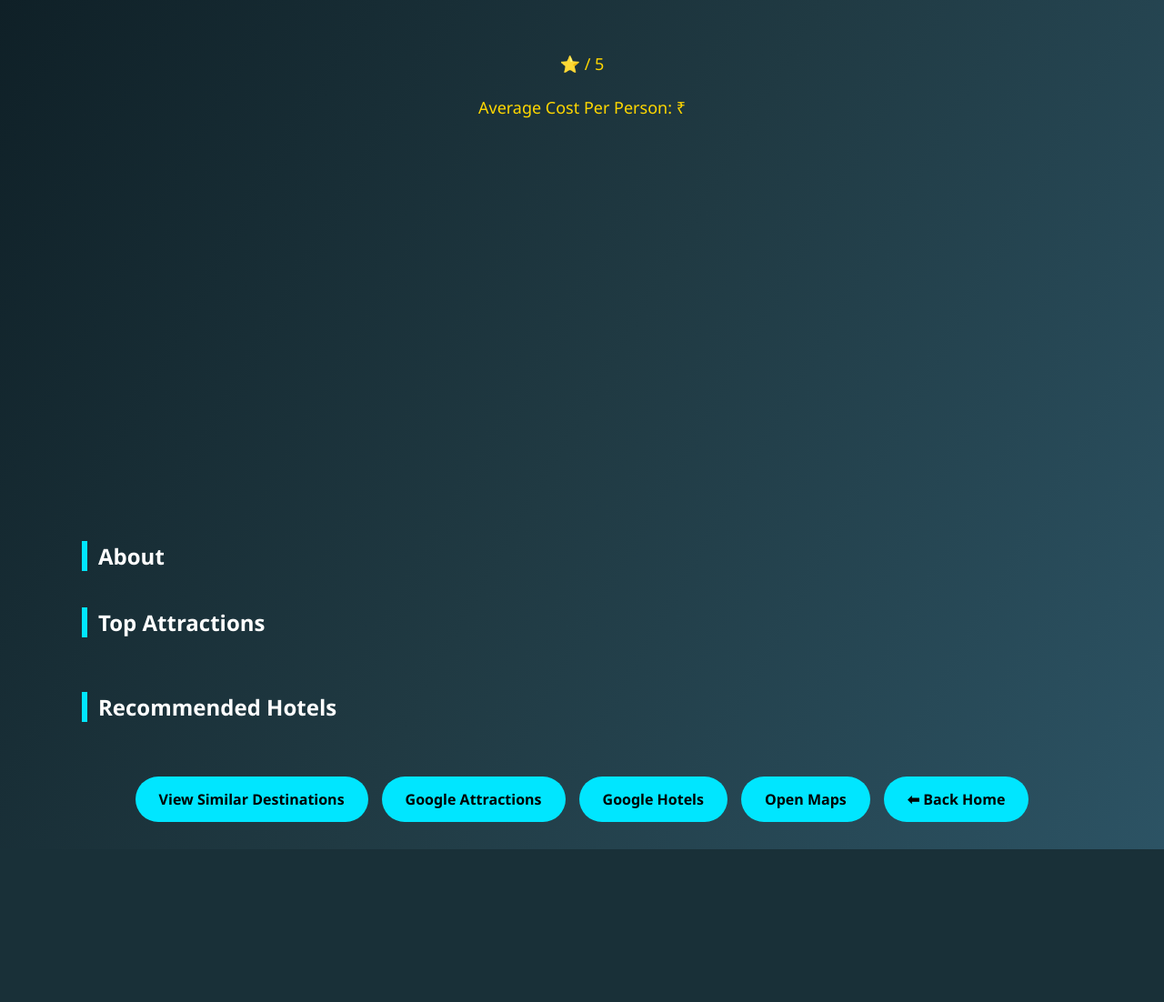
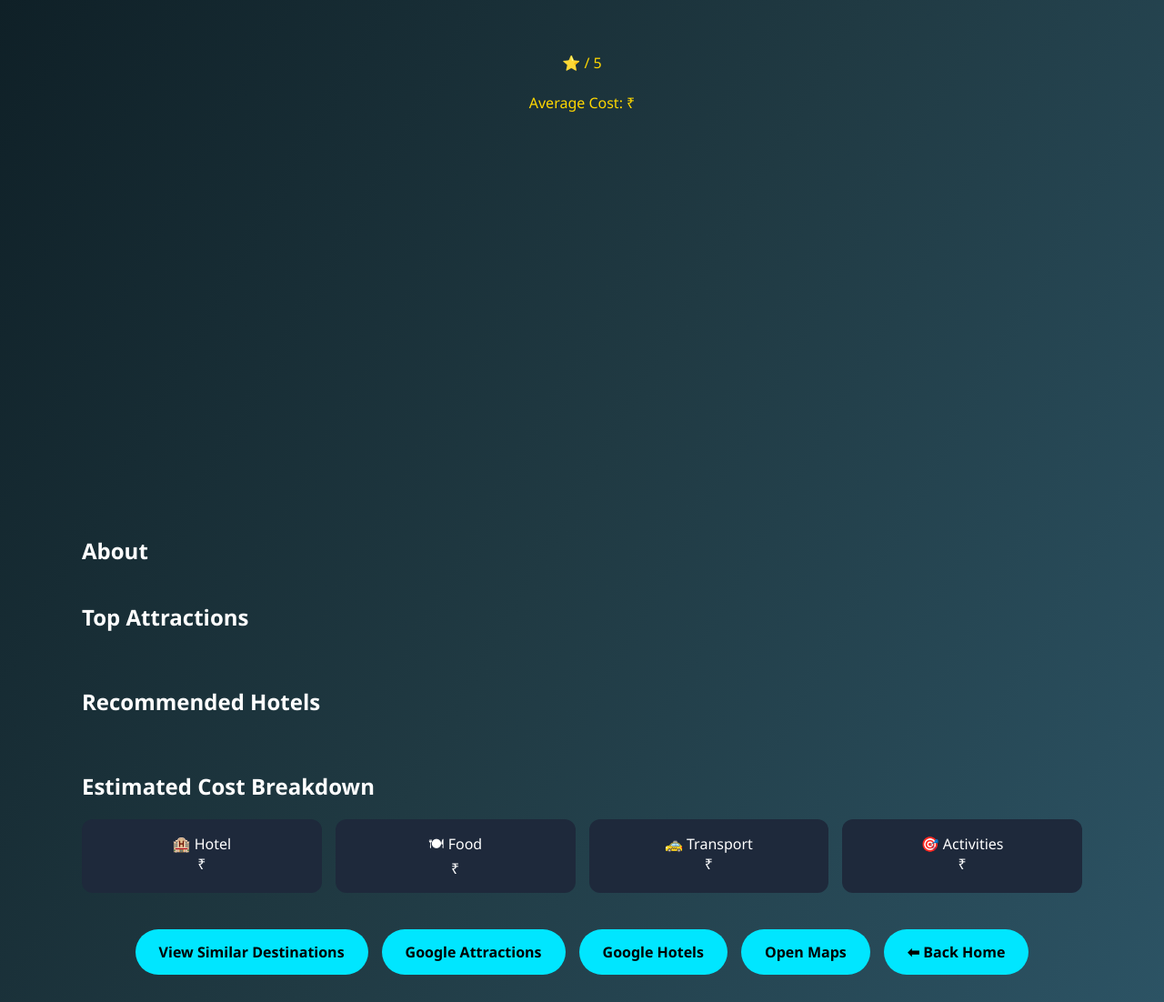
Before and after one commit to Bharath25-tech/Travel-Recommendation-System, a Flask app: template templates/result.html in a window 1280 px wide. Shown: the whole page at 91% size. Before the commit the page ends 934 px from the top, so only its background shows below. Run offline with Flask 3, Linux system fonts and the light colour scheme; the template is opened without the code that fills it, so the values that code supplies are empty; parts of the project's set-up code (start-up, migrations or seed data) failed here and were passed over.

Commit message:
version 1.0

```diff
--- a/app.py
+++ b/app.py
@@ -76,7 +76,20 @@ def predict():
         else:
             budget_msg = "May exceed your budget ⚠"
 
-        # Images
+        # ---------- COST BREAKDOWN ----------
+        hotel_cost = int(avg_cost * 0.40)
+        food_cost = int(avg_cost * 0.25)
+        transport_cost = int(avg_cost * 0.20)
+        activity_cost = int(avg_cost * 0.15)
+
+        costs = {
+            "hotel": hotel_cost,
+            "food": food_cost,
+            "transport": transport_cost,
+            "activity": activity_cost
+        }
+
+        # ---------- Images ----------
         image_folder = os.path.join("static","images",dest)
         images = []
         if os.path.exists(image_folder):
@@ -90,6 +103,7 @@ def predict():
             "rating": info.get("rating",4.0),
             "avg_cost": avg_cost,
             "budget_msg": budget_msg,
+            "costs": costs,
             "places": info.get("attractions",[]),
             "hotels": info.get("hotels",[]),
             "images": images,
--- a/templates/result.html
+++ b/templates/result.html
@@ -1,13 +1,12 @@
 <!DOCTYPE html>
-<html lang="en">
+<html>
 <head>
-<meta charset="UTF-8">
-<title>{{ result.name }} - Travel Recommendation</title>
+<title>{{ result.name }}</title>
 
 <style>
 body{
 margin:0;
-    font-family:'Segoe UI',sans-serif;
+font-family:'Segoe UI';
 background:linear-gradient(120deg,#0f2027,#203a43,#2c5364);
 color:white;
 }
@@ -18,19 +17,14 @@ body{
 padding:30px;
 }
 
-h1{
-    text-align:center;
-    font-size:42px;
-}
+h1{text-align:center;font-size:42px;}
 
 .rating{
 text-align:center;
-    font-size:18px;
 color:gold;
-    margin-bottom:10px;
+margin-bottom:15px;
 }
 
-/* Slider */
 .slider{
 position:relative;
 height:400px;
@@ -55,15 +49,8 @@ h1{
 
 .active{opacity:1;}
 
-/* Section */
 .section{margin-top:40px;}
 
-.section h2{
-    border-left:6px solid #00e6ff;
-    padding-left:12px;
-}
-
-/* Cards */
 .card-grid{
 display:grid;
 grid-template-columns:repeat(auto-fit,minmax(220px,1fr));
@@ -77,7 +64,6 @@ h1{
 text-align:center;
 }
 
-/* Buttons */
 .buttons{
 display:flex;
 justify-content:center;
@@ -94,10 +80,6 @@ h1{
 border-radius:30px;
 font-weight:bold;
 }
-
-.btn:hover{
-    background:white;
-}
 </style>
 </head>
 
@@ -110,10 +92,9 @@ h1{
 <div class="rating">
 ⭐ {{ result.rating }} / 5 <br>
 {{ result.budget_msg }} <br>
-Average Cost Per Person: ₹{{ result.avg_cost }}
+Average Cost: ₹{{ result.avg_cost }}
 </div>
 
-<!-- IMAGE SLIDER -->
 <div class="slider">
 {% for img in result.images %}
 <div class="slide {% if loop.index==1 %}active{% endif %}">
@@ -122,13 +103,11 @@ Average Cost Per Person: ₹{{ result.avg_cost }}
 {% endfor %}
 </div>
 
-<!-- ABOUT -->
 <div class="section">
 <h2>About</h2>
 <p>{{ result.description }}</p>
 </div>
 
-<!-- ATTRACTIONS -->
 <div class="section">
 <h2>Top Attractions</h2>
 <div class="card-grid">
@@ -138,7 +117,6 @@ Average Cost Per Person: ₹{{ result.avg_cost }}
 </div>
 </div>
 
-<!-- HOTELS -->
 <div class="section">
 <h2>Recommended Hotels</h2>
 <div class="card-grid">
@@ -148,7 +126,17 @@ Average Cost Per Person: ₹{{ result.avg_cost }}
 </div>
 </div>
 
-<!-- BUTTONS -->
+<!-- COST BREAKDOWN -->
+<div class="section">
+<h2>Estimated Cost Breakdown</h2>
+<div class="card-grid">
+<div class="card">🏨 Hotel<br>₹{{ result.costs.hotel }}</div>
+<div class="card">🍽 Food<br>₹{{ result.costs.food }}</div>
+<div class="card">🚕 Transport<br>₹{{ result.costs.transport }}</div>
+<div class="card">🎯 Activities<br>₹{{ result.costs.activity }}</div>
+</div>
+</div>
+
 <div class="buttons">
 <a class="btn" href="/similar">View Similar Destinations</a>
 <a class="btn" href="{{ result.google_attr }}" target="_blank">Google Attractions</a>
@@ -162,7 +150,6 @@ Average Cost Per Person: ₹{{ result.avg_cost }}
 <script>
 let slides=document.querySelectorAll(".slide");
 let i=0;
-
 setInterval(()=>{
 slides[i].classList.remove("active");
 i=(i+1)%slides.length;
```
Lines whose indentation alone changed are shown as unchanged.
